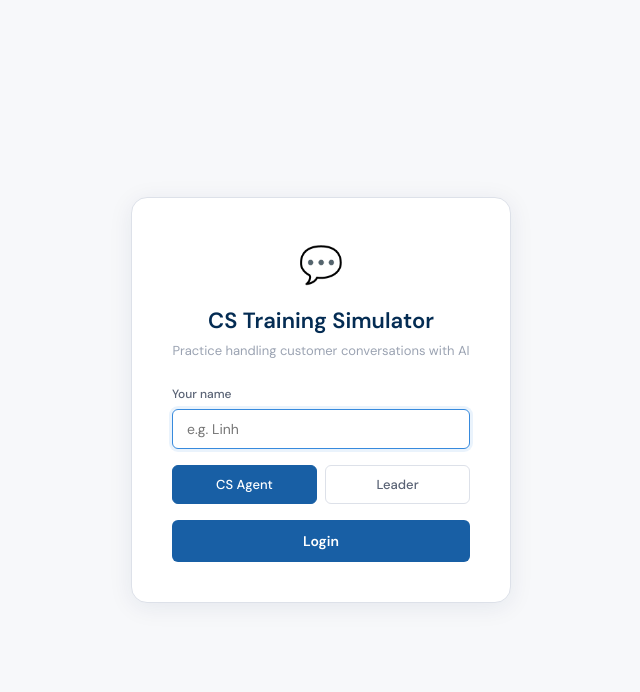
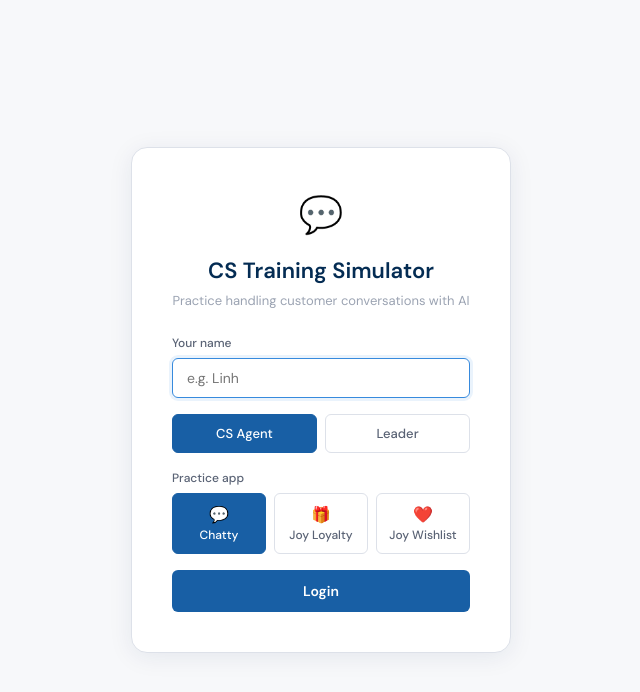
Before and after one commit to lyhtavada/chatty-cs-simulator, a Flask app: page / in a window 1280 px wide. Shown: the top 692 px of the page, without its empty margins (319-959 px from the left). Run offline with Flask 3, Linux system fonts and the light colour scheme; some libraries are stand-ins or nearby versions.

Commit message:
Add app selector (Chatty/Joy/Wishlist) to practice simulator
- New /api/apps endpoint + APP_REGISTRY whitelist, validated on every
  route that takes an app param (was previously unvalidated app_name
  passed straight into a filesystem path).
- Fix product-knowledge.md cache: was a single global string shared
  across all apps, now keyed per app_name.
- Frontend: app switcher on login + sidebar (persisted in
  localStorage), replacing 7 hardcoded app: 'chatty' calls.
- Starter data/joy and data/wishlist eval test-cases (placeholder,
  needs full buildout from KB + mined FAQs).

TODO: training_results table has no app_name column yet, so the
leader dashboard/results view still mixes sessions from all apps.

```diff
--- a/app.py
+++ b/app.py
@@ -33,6 +33,22 @@ SUPABASE_KEY = os.environ.get("SUPABASE_KEY", "")
 LEADER_PASSWORD = os.environ.get("LEADER_PASSWORD", "avada2024")
 GROQ_MODEL = "llama-3.3-70b-versatile"
 GROQ_FALLBACK_MODEL = "llama-3.1-8b-instant"
+
+# --- Apps ---
+# Whitelist of valid app_name values — also drives the app switcher in the UI.
+APP_REGISTRY = {
+    "chatty": {"label": "Chatty", "icon": "💬"},
+    "joy": {"label": "Joy Loyalty", "icon": "🎁"},
+    "wishlist": {"label": "Joy Wishlist", "icon": "❤️"},
+}
+DEFAULT_APP = "chatty"
+
+
+def resolve_app(app_name: str | None) -> str | None:
+    """Validate app_name against the whitelist. Returns None if invalid."""
+    if not app_name:
+        return DEFAULT_APP
+    return app_name if app_name in APP_REGISTRY else None
 
 # --- Clients ---
 groq_client = Groq(api_key=GROQ_API_KEY) if GROQ_API_KEY else None
@@ -364,16 +380,17 @@ def load_custom_scenarios(app_name: str = "chatty") -> list[dict]:
 
 
 # --- Product Knowledge for Generator ---
-_product_knowledge_cache: str = ""
+_product_knowledge_cache: dict[str, str] = {}
 
 def load_product_knowledge(app_name: str = "chatty") -> str:
-    global _product_knowledge_cache
-    if _product_knowledge_cache:
-        return _product_knowledge_cache
+    if app_name in _product_knowledge_cache:
+        return _product_knowledge_cache[app_name]
+    content = ""
     pk_file = DATA_DIR / app_name / "product-knowledge.md"
     if pk_file.exists():
-        _product_knowledge_cache = pk_file.read_text(encoding="utf-8")
-    return _product_knowledge_cache
+        content = pk_file.read_text(encoding="utf-8")
+    _product_knowledge_cache[app_name] = content
+    return content
 
 
 # --- Scenario Generation Prompt ---
@@ -486,9 +503,25 @@ def api_login():
     return jsonify({"ok": True, "name": name, "role": role})
 
 
+@app.route("/api/apps")
+def api_apps():
+    """List available apps for the app switcher, with scenario counts."""
+    apps = []
+    for app_id, meta in APP_REGISTRY.items():
+        apps.append({
+            "id": app_id,
+            "label": meta["label"],
+            "icon": meta["icon"],
+            "scenario_count": len(get_scenarios(app_id)),
+        })
+    return jsonify(apps)
+
+
 @app.route("/api/scenarios")
 def api_scenarios():
-    app_name = request.args.get("app", "chatty")
+    app_name = resolve_app(request.args.get("app"))
+    if not app_name:
+        return jsonify({"error": "Invalid app"}), 400
     scenarios = get_scenarios(app_name)
     # Return without reference_answer (keep it server-side)
     safe = []
@@ -508,7 +541,9 @@ def api_scenarios():
 def api_start_session():
     """Start a new chat session. Returns opening customer message."""
     data = request.json
-    app_name = data.get("app", "chatty")
+    app_name = resolve_app(data.get("app"))
+    if not app_name:
+        return jsonify({"error": "Invalid app"}), 400
     scenario_id = data.get("scenario_id")
     difficulty = data.get("difficulty", "medium")
 
@@ -553,6 +588,7 @@ def api_start_session():
     # Store session data in memory
     session_id = f"{int(time.time())}_{random.randint(1000,9999)}"
     chat_sessions[session_id] = {
+        "app_name": app_name,
         "scenario": scenario,
         "persona": persona,
         "customer_prompt": customer_prompt,
@@ -721,6 +757,9 @@ def api_end_session():
     # Save to Supabase
     if supabase:
         try:
+            # TODO: training_results table has no app_name column yet — once
+            # added, insert sess["app_name"] here so leader dashboard/results
+            # can filter per app instead of mixing Chatty/Joy/Wishlist runs.
             row = {
                 "agent_name": agent_name,
                 "scenario_id": scenario["id"],
@@ -847,7 +886,9 @@ def api_generate_scenarios():
     topic = data.get("topic", "").strip()
     count = min(int(data.get("count", 5)), 20)  # Max 20 at a time
     difficulty = data.get("difficulty")  # optional filter
-    app_name = data.get("app", "chatty")
+    app_name = resolve_app(data.get("app"))
+    if not app_name:
+        return jsonify({"error": "Invalid app"}), 400
 
     if not topic:
         return jsonify({"error": "Topic is required"}), 400
@@ -904,7 +945,9 @@ def api_save_scenarios():
 
     data = request.json
     scenarios = data.get("scenarios", [])
-    app_name = data.get("app", "chatty")
+    app_name = resolve_app(data.get("app"))
+    if not app_name:
+        return jsonify({"error": "Invalid app"}), 400
     created_by = session.get("agent_name", "unknown")
 
     saved = 0
@@ -940,7 +983,9 @@ def api_list_custom():
     if not supabase:
         return jsonify([])
 
-    app_name = request.args.get("app", "chatty")
+    app_name = resolve_app(request.args.get("app"))
+    if not app_name:
+        return jsonify({"error": "Invalid app"}), 400
     try:
         data = supabase.table("custom_scenarios") \
             .select("*") \
@@ -997,7 +1042,9 @@ def api_scenarios_from_transcript():
     data = request.json
     transcript = (data.get("transcript") or "").strip()
     count = min(int(data.get("count", 3)), 10)
-    app_name = data.get("app", "chatty")
+    app_name = resolve_app(data.get("app"))
+    if not app_name:
+        return jsonify({"error": "Invalid app"}), 400
 
     if not transcript:
         return jsonify({"error": "Transcript is required"}), 400
@@ -1072,7 +1119,12 @@ def api_dashboard_feedback():
     role = session.get("user_role", "agent")
     data = request.json
     agent_filter = data.get("agent")  # None = all agents (leader only)
-    app_name = data.get("app", "chatty")
+    app_name = resolve_app(data.get("app"))
+    if not app_name:
+        return jsonify({"error": "Invalid app"}), 400
+    # NOTE: training_results has no app_name column yet, so this doesn't
+    # filter by app — results from all apps are mixed together (see TODO
+    # in api_end_session's Supabase insert).
 
     # Agents can only get their own feedback
     if role != "leader":
--- a/templates/index.html
+++ b/templates/index.html
@@ -41,6 +41,20 @@
   .login-btn{width:100%;padding:12px;border-radius:var(--radius-sm);border:none;background:var(--blue-600);color:#fff;font-family:var(--font);font-size:14px;font-weight:600;cursor:pointer;transition:background .15s}
   .login-btn:hover{background:var(--blue-800)}
   .login-error{color:var(--red-text);font-size:12px;margin-top:8px;display:none}
+
+  /* App switcher (login) */
+  .login-app-row{display:flex;gap:8px;margin-bottom:16px}
+  .login-app-btn{flex:1;padding:10px 6px;border-radius:var(--radius-sm);border:1.5px solid var(--gray-200);background:#fff;font-family:var(--font);font-size:12px;font-weight:500;color:var(--gray-600);cursor:pointer;transition:all .15s;text-align:center}
+  .login-app-btn .app-icon{font-size:16px;display:block;margin-bottom:2px}
+  .login-app-btn:hover{border-color:var(--blue-200);color:var(--blue-600)}
+  .login-app-btn.active{background:var(--blue-600);border-color:var(--blue-600);color:#fff}
+  .login-app-btn:disabled{opacity:.4;cursor:not-allowed}
+  .login-app-btn:disabled:hover{border-color:var(--gray-200);color:var(--gray-600)}
+
+  /* App switcher (sidebar) */
+  .app-switch{padding:12px 20px 0}
+  .app-switch-select{width:100%;padding:8px 32px 8px 12px;border:1px solid var(--gray-200);border-radius:var(--radius-sm);font-family:var(--font);font-size:13px;font-weight:500;color:var(--blue-900);background:#fff;appearance:none;outline:none;cursor:pointer}
+  .app-switch-select:focus{border-color:var(--blue-400)}
 
   /* Sidebar */
   .sidebar{width:var(--sidebar-w);flex-shrink:0;background:#fff;border-right:1px solid var(--gray-200);display:flex;flex-direction:column;overflow-y:auto;animation:slideIn .35s ease}
@@ -391,6 +405,12 @@
       <button class="login-role-btn active" onclick="setLoginRole('agent',this)">CS Agent</button>
       <button class="login-role-btn" onclick="setLoginRole('leader',this)">Leader</button>
     </div>
+    <div class="field-group" style="text-align:left">
+      <label class="field-label">Practice app</label>
+      <div class="login-app-row" id="login-app-row">
+        <!-- populated by loadApps() -->
+      </div>
+    </div>
     <div class="login-pw" id="login-pw">
       <label class="field-label">Leader password</label>
       <input class="field-input" id="login-password" type="password" placeholder="Enter password" />
@@ -407,6 +427,13 @@
     <div class="sidebar-logo">
       <div class="logo-icon"><svg viewBox="0 0 24 24"><path d="M20 2H4c-1.1 0-2 .9-2 2v18l4-4h14c1.1 0 2-.9 2-2V4c0-1.1-.9-2-2-2zm-2 12H6v-2h12v2zm0-3H6V9h12v2zm0-3H6V6h12v2z"/></svg></div>
       <div style="flex:1"><div class="logo-text">Simulator</div><div class="logo-sub">CS Training</div></div>
+    </div>
+
+    <div class="app-switch">
+      <div class="select-wrap">
+        <select class="app-switch-select" id="app-switch-select" onchange="switchApp(this.value)"></select>
+        <svg class="select-arrow" width="12" height="12" viewBox="0 0 12 12" fill="none"><path d="M2 4.5l4 4 4-4" stroke="currentColor" stroke-width="1.5" stroke-linecap="round" stroke-linejoin="round"/></svg>
+      </div>
     </div>
 
     <div class="sidebar-section">
@@ -797,6 +824,8 @@
 // ══════════════════════════════════════════════
 const STATE = {
   user: null,        // {name, role}
+  app: 'chatty',      // current app: chatty | joy | wishlist
+  apps: [],           // [{id, label, icon, scenario_count}] from /api/apps
   scenarios: [],
   difficulty: 'easy',
   category: 'All',
@@ -818,6 +847,62 @@ const STATE = {
 };
 
 // ══════════════════════════════════════════════
+//  APPS (Chatty / Joy / Wishlist)
+// ══════════════════════════════════════════════
+let loginApp = 'chatty';
+
+async function loadApps() {
+  try {
+    const res = await fetch('/api/apps');
+    STATE.apps = await res.json();
+  } catch(e) {
+    console.error('Failed to load apps', e);
+    STATE.apps = [{id: 'chatty', label: 'Chatty', icon: '💬', scenario_count: 0}];
+  }
+  renderLoginAppRow();
+  renderAppSwitchSelect();
+}
+
+function renderLoginAppRow() {
+  const row = document.getElementById('login-app-row');
+  const saved = localStorage.getItem('cs_sim_app');
+  if (saved && STATE.apps.some(a => a.id === saved)) loginApp = saved;
+  else if (STATE.apps.length) loginApp = STATE.apps[0].id;
+
+  row.innerHTML = STATE.apps.map(a => `
+    <button type="button" class="login-app-btn ${a.id === loginApp ? 'active' : ''}"
+      ${a.scenario_count === 0 ? 'disabled title="No scenarios yet"' : ''}
+      onclick="setLoginApp('${a.id}', this)">
+      <span class="app-icon">${a.icon}</span>${a.label}
+    </button>
+  `).join('');
+}
+
+function renderAppSwitchSelect() {
+  const sel = document.getElementById('app-switch-select');
+  sel.innerHTML = STATE.apps.map(a =>
+    `<option value="${a.id}" ${a.scenario_count === 0 ? 'disabled' : ''}>${a.icon} ${a.label}</option>`
+  ).join('');
+  sel.value = STATE.app;
+}
+
+function setLoginApp(appId, btn) {
+  loginApp = appId;
+  document.querySelectorAll('.login-app-btn').forEach(b => b.classList.remove('active'));
+  btn.classList.add('active');
+}
+
+function switchApp(appId) {
+  if (appId === STATE.app) return;
+  STATE.app = appId;
+  localStorage.setItem('cs_sim_app', appId);
+  STATE.category = 'All';
+  loadScenarios();
+  loadCustomScenarios();
+  if (STATE.currentPage === 'dashboard') loadDashboard();
+}
+
+// ══════════════════════════════════════════════
 //  LOGIN
 // ══════════════════════════════════════════════
 let loginRole = 'agent';
@@ -847,7 +932,9 @@ async function doLogin() {
     if (!res.ok) { errEl.textContent = data.error; errEl.style.display = 'block'; return; }
 
     STATE.user = {name: data.name, role: data.role};
+    STATE.app = loginApp;
     localStorage.setItem('cs_sim_user', JSON.stringify(STATE.user));
+    localStorage.setItem('cs_sim_app', STATE.app);
     initAppUI();
     loadScenarios();
   } catch(e) { errEl.textContent = 'Connection error'; errEl.style.display = 'block'; }
@@ -861,6 +948,7 @@ function initAppUI() {
   document.getElementById('agent-display-name').textContent = u.name;
   document.getElementById('agent-display-role').textContent = u.role === 'leader' ? 'Leader' : 'CS Agent';
   document.getElementById('agent-avatar').textContent = u.name[0].toUpperCase();
+  renderAppSwitchSelect();
   if (u.role === 'leader') {
     document.getElementById('dash-desc').textContent = 'All agents\' results';
     document.getElementById('nav-generator').style.display = '';
@@ -881,8 +969,14 @@ function doLogout() {
 document.getElementById('login-name').addEventListener('keydown', e => { if(e.key==='Enter') doLogin(); });
 document.getElementById('login-password').addEventListener('keydown', e => { if(e.key==='Enter') doLogin(); });
 
-// Restore session on page load
-(function restoreSession() {
+// Load apps, then restore session on page load
+(async function init() {
+  await loadApps();
+
+  const savedApp = localStorage.getItem('cs_sim_app');
+  if (savedApp && STATE.apps.some(a => a.id === savedApp)) STATE.app = savedApp;
+  else if (STATE.apps.length) STATE.app = STATE.apps[0].id;
+
   try {
     const saved = localStorage.getItem('cs_sim_user');
     if (!saved) return;
@@ -910,7 +1004,7 @@ document.getElementById('login-password').addEventListener('keydown', e => { if(
 // ══════════════════════════════════════════════
 async function loadScenarios() {
   try {
-    const res = await fetch('/api/scenarios?app=chatty');
+    const res = await fetch('/api/scenarios?app=' + encodeURIComponent(STATE.app));
     STATE.scenarios = await res.json();
     updateCategorySelect();
     filterScenarios();
@@ -985,7 +1079,7 @@ async function startSession(params) {
     const res = await fetch('/api/session/start', {
       method: 'POST',
       headers: {'Content-Type': 'application/json'},
-      body: JSON.stringify({app: 'chatty', ...params}),
+      body: JSON.stringify({app: STATE.app, ...params}),
     });
     const data = await res.json();
     if (!res.ok) { alert(data.error); return; }
@@ -1622,7 +1716,7 @@ async function generateScenarios() {
     const res = await fetch('/api/scenarios/generate', {
       method: 'POST',
       headers: {'Content-Type': 'application/json'},
-      body: JSON.stringify({topic, count: parseInt(count), difficulty: difficulty || undefined, app: 'chatty'}),
+      body: JSON.stringify({topic, count: parseInt(count), difficulty: difficulty || undefined, app: STATE.app}),
     });
     const data = await res.json();
 
@@ -1713,7 +1807,7 @@ async function saveGeneratedScenarios() {
     const res = await fetch('/api/scenarios/save', {
       method: 'POST',
       headers: {'Content-Type': 'application/json'},
-      body: JSON.stringify({scenarios: toSave, app: 'chatty'}),
+      body: JSON.stringify({scenarios: toSave, app: STATE.app}),
     });
     const data = await res.json();
 
@@ -1735,7 +1829,7 @@ async function loadCustomScenarios() {
   const listEl = document.getElementById('custom-list');
 
   try {
-    const res = await fetch('/api/scenarios/custom?app=chatty');
+    const res = await fetch('/api/scenarios/custom?app=' + encodeURIComponent(STATE.app));
     const data = await res.json();
 
     if (!Array.isArray(data) || !data.length) {
@@ -1810,7 +1904,7 @@ async function generateFromTranscript() {
     const res = await fetch('/api/scenarios/from-transcript', {
       method: 'POST',
       headers: {'Content-Type': 'application/json'},
-      body: JSON.stringify({transcript, count: parseInt(count), app: 'chatty'}),
+      body: JSON.stringify({transcript, count: parseInt(count), app: STATE.app}),
     });
     const data = await res.json();
     if (!res.ok) {
@@ -1845,7 +1939,7 @@ async function generateDashFeedback() {
     const res = await fetch('/api/dashboard/feedback', {
       method: 'POST',
       headers: {'Content-Type': 'application/json'},
-      body: JSON.stringify({agent: agent || null, app: 'chatty'}),
+      body: JSON.stringify({agent: agent || null, app: STATE.app}),
     });
     const data = await res.json();
     if (!res.ok) {
```
Also changed, not shown: data/joy/eval/test-cases.yaml (added, +28 -0 lines), data/wishlist/eval/test-cases.yaml (added, +28 -0 lines).
